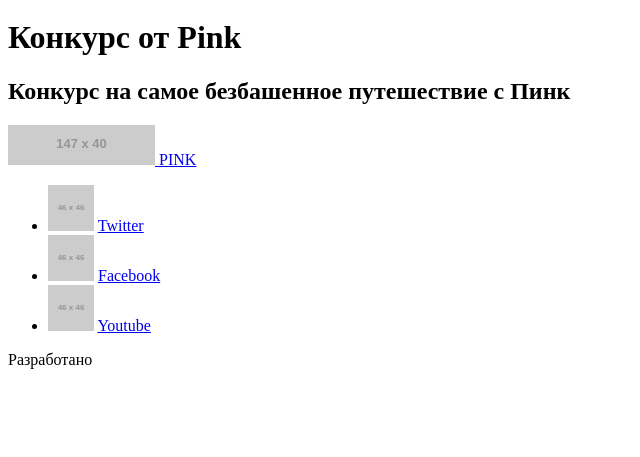
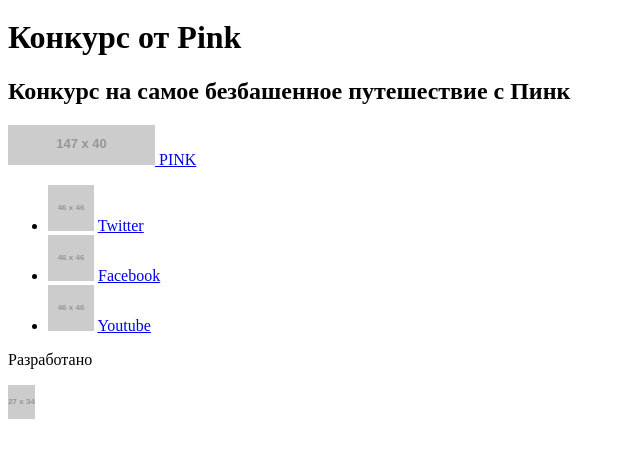
Before and after one commit to SirGonduras/1179733-pink-19, a website: page source/form.html in a window 1280 px wide. Shown: the part 119-576 px from the top of the page, without its empty margins (0-640 px from the left). Drawn offline with Linux system fonts and the light colour scheme; placeholder pictures from the web are drawn by us.

Commit message:
add img 2 copyright in footer

```diff
--- a/source/form.html
+++ b/source/form.html
@@ -43,7 +43,9 @@
         </ul>
         <div class="footer__copyright copyright">
             <p class="copyright__text">Разработано</p>
-            <a href="https://htmlacademy.ru/intensive/adaptive" class="copyright__logo" title="htmlacademy.ru"></a>
+            <a href="https://htmlacademy.ru/intensive/adaptive" class="copyright__logo" title="htmlacademy.ru">
+                <img class="copyright__icon" src="https://via.placeholder.com/27x34" alt="Логотип htmlacademy">
+            </a>
 
         </div>
 
```
Also changed, not shown: source/index.html (+3 -1 lines), source/photo.html (+3 -1 lines).
